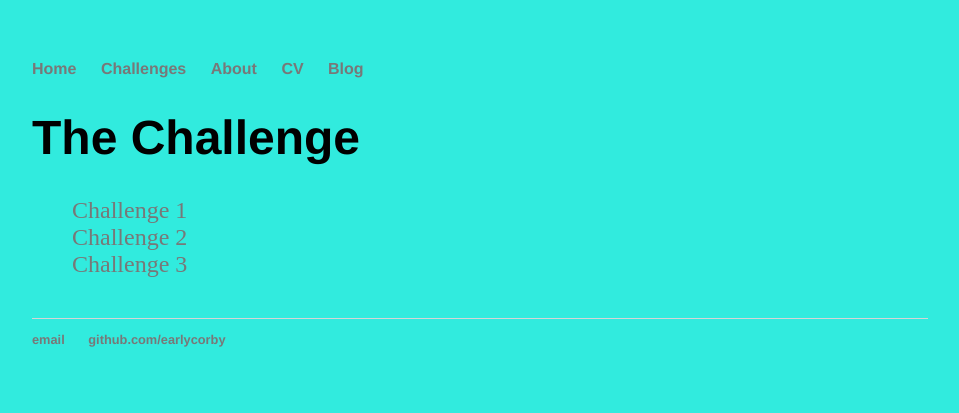
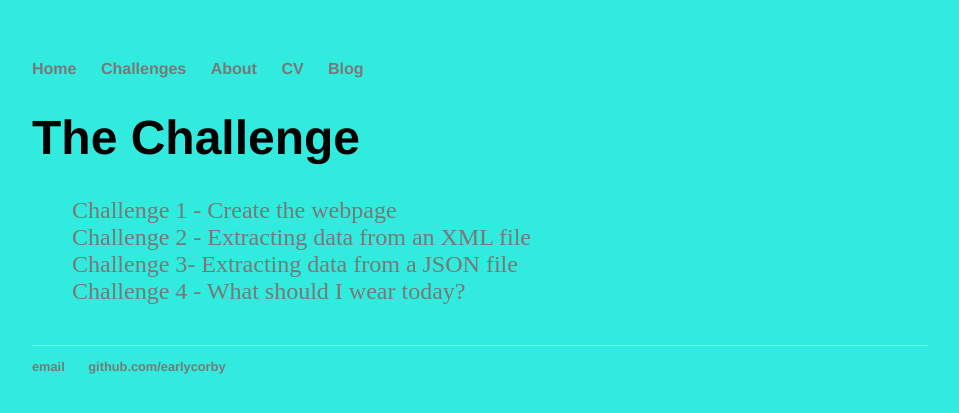
Before and after one commit to earlycorby/earlycorby.github.io, a Jekyll site: the page built from challenge/index.html, in a window 1280 px wide. Shown: the top 413 px of the page, without its empty margins (160-1119 px from the left). Built offline with Jekyll 4.4.1, drawn with Linux system fonts in a browser that asks for light colours.

Commit message:
updated to include challenge 4

```diff
--- a/challenge/index.html
+++ b/challenge/index.html
@@ -6,8 +6,9 @@ title: The Challenge
 <h1>{{page.title}}</h1>
 
 <ul class="challenges">
-    <li><a href="/challenges/DragontailFibres.html">Challenge 1</a></li>
-    <li><a href="/challenges/LearningXML.html">Challenge 2</a></li>
-    <li><a href="/challenges/WorkingWithJSON.html">Challenge 3</a></li>
+    <li><a href="/challenges/DragontailFibres.html">Challenge 1 - Create the webpage</a></li>
+    <li><a href="/challenges/LearningXML.html">Challenge 2 - Extracting data from an XML file</a></li>
+    <li><a href="/challenges/WorkingWithJSON.html">Challenge 3- Extracting data from a JSON file </a></li>
+    <li><a href="/challneges/WeatherPage.html">Challenge 4 - What should I wear today?</a></li>
 
 	</ul>
--- a/challenge/WeatherPage.html
+++ b/challenges/WeatherPage.html
@@ -10,8 +10,7 @@
 <body>
     <h1>What should I wear today?</h1>
     <p>This page is for the child who needs to know what the temperature will be before getting dressed!</p>
-   <!---- <button type="button" onclick="getWeather()">Click me</button> -->
-    getWeather();
+    <button type="button" onclick="getWeather()">Click me</button>
     <p id="demo"></p>
     <h3>You should wear:</h3>
     <p id="clothes"></p>
--- a/js/whatClothing.js
+++ b/js/whatClothing.js
@@ -2,13 +2,16 @@
 function whatClothing(temperature) {
     if (temperature < 20) {
         clothing = "longs and longs";
+        document.getElementById("clothes").innerHTML = clothing;
 
     }
     else if (20 <= temperature < 25) {
         clothing = "shorts and longs";
+        document.getElementById("clothes").innerHTML = clothing;
     }
     else if (temperature >= 25) {
         clothing = "shorts and shorts";
+        document.getElementById("clothes").innerHTML = clothing;
     }
-    document.getElementById("clothes").innerHTML = clothing;
+
 }
```
Also changed, not shown: js/findWeather.js (+17 -0 lines).
